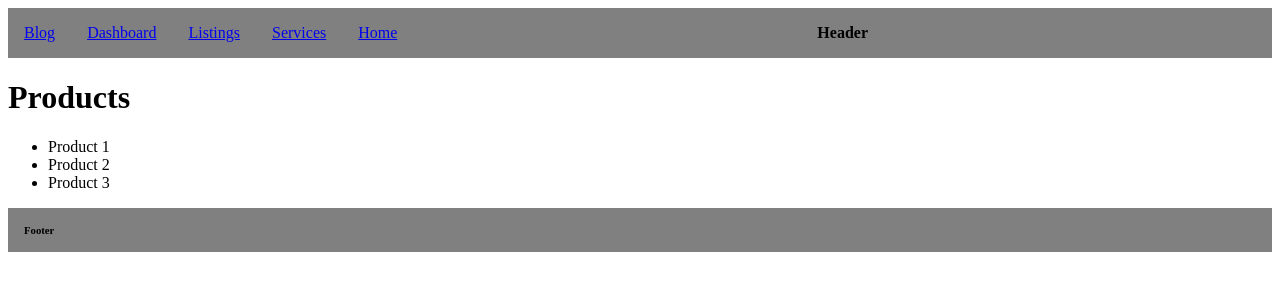
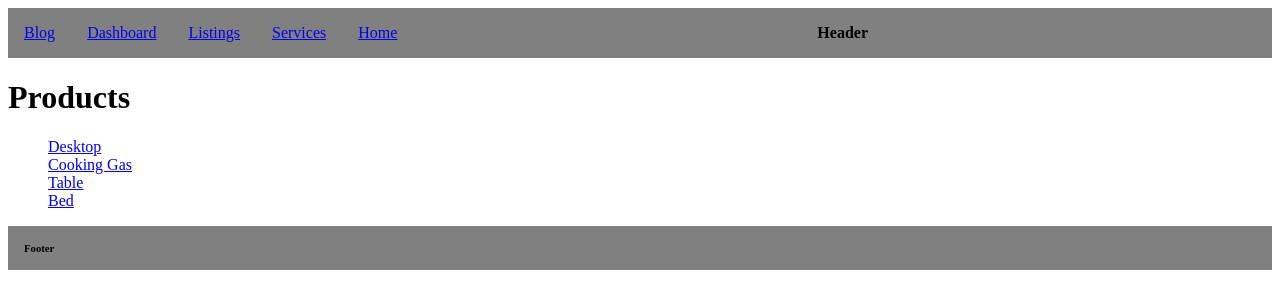
Before and after one commit to GHOST-Aram/next-js-series, a Next.js app: page /products in a window 1280 px wide. Shown: the top 308 px of the page. Built offline with nearby package versions, Linux system fonts and the light colour scheme.

Commit message:
feat: Create dynamic links
     - Link product to details page using Links with dynamic
       product Id's

```diff
--- a/src/app/products/page.tsx
+++ b/src/app/products/page.tsx
@@ -1,16 +1,41 @@
+import Link from 'next/link'
 import React from 'react'
 
 const Products = () => {
   return (
     <>
         <h1>Products</h1>
-        <ul>
-            <li>Product 1</li>
-            <li>Product 2</li>
-            <li>Product 3</li>
+        <ul style={{ display: 'flex', flexDirection: 'column',}}>
+            {
+                products.map(product =>(
+                    <Link key={product.id} href={`/products/${product.id}`}>
+                        {product.name}
+                    </Link>
+                ))
+            }
+
         </ul>
     </>
   )
 }
 
+const products = [
+    {
+        id: '43ed34de34de43der4',
+        name: 'Desktop'
+    },
+    {
+        id: '43ed34de34de43de78',
+        name: 'Cooking Gas'
+    },
+    {
+        id: '43ed34de34de43der3',
+        name: 'Table'
+    },
+    {
+        id: '43ed34de34de43der2',
+        name: 'Bed'
+    },
+]
+
 export default Products
```
